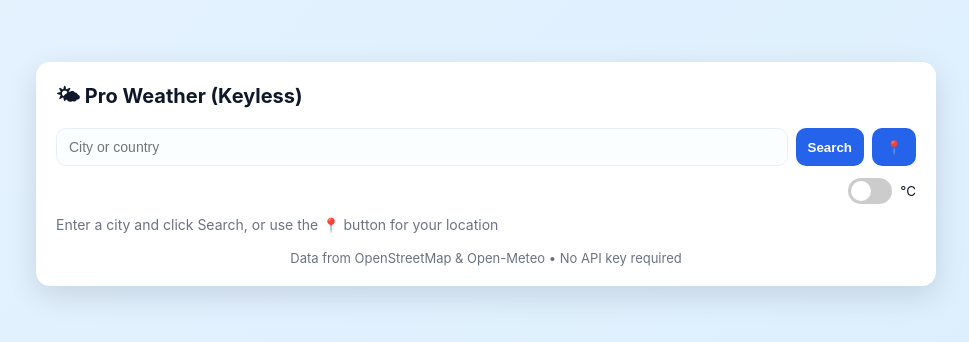
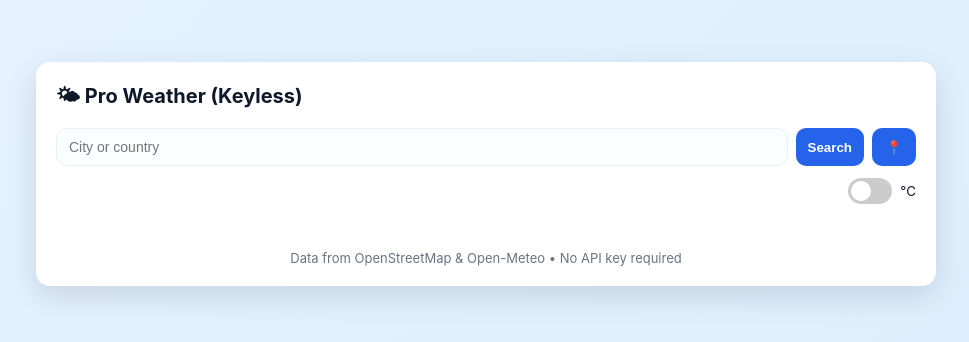
Before and after one commit to alihafizanish-del/weatherapp, a plain HTML site: page index.html in a window 1280 px wide. Shown: the part 226-568 px from the top of the page, without its empty margins (154-1123 px from the left). Drawn offline with Linux system fonts and the light colour scheme.

Commit message:
Updated weather app design and fixed JS logic

```diff
--- a/index.js
+++ b/index.js
@@ -189,66 +189,3 @@ geoBtn.addEventListener('click', () => {
 cityInput.addEventListener('keydown', (e) => {
   if (e.key === 'Enter') searchBtn.click();
 });
-
-// initial placeholder
-setStatus('Enter a city and click Search, or use the 📍 button for your location');
-
-
-// let fetchedData = null;
-
-// document.getElementById("searchBtn").addEventListener("click", async () => {
-//   const query = document.getElementById("cityInput").value.trim();
-//   if (!query) return alert("Please enter city or country!");
-
-//   try {
-//     const locRes = await fetch(`https://nominatim.openstreetmap.org/search?format=json&q=${encodeURIComponent(query)}`);
-//     const locJson = await locRes.json();
-//     if (!locJson.length) throw new Error("Location not found");
-
-//     const { lat, lon, display_name } = locJson[0];
-
-//     const weatherRes = await fetch(
-//       `https://api.open-meteo.com/v1/forecast?latitude=${lat}&longitude=${lon}&current_weather=true&temperature_unit=celsius&windspeed_unit=kmh`
-//     );
-//     const weatherJson = await weatherRes.json();
-//     if (!weatherJson.current_weather) throw new Error("Weather data unavailable");
-
-//     fetchedData = {
-//       display_name, lat, lon, tempC: weatherJson.current_weather.temperature,
-//       tempF: (weatherJson.current_weather.temperature * 9 / 5 + 32).toFixed(2),
-//       iconCode: weatherJson.current_weather.weathercode
-//     };
-
-//     alert("✔️ Data fetched! Now click 'Show Weather'");
-//   } catch (err) {
-//     alert(err.message);
-//     fetchedData = null;
-//   }
-// });
-
-// document.getElementById("showBtn").addEventListener("click", () => {
-//   if (!fetchedData) return alert("Please fetch data first!");
-
-//   document.getElementById("location").innerText = `Location: ${fetchedData.display_name}`;
-
-//   const countryMatch = fetchedData.display_name.match(/,\s*([A-Za-z\s]+)$/);
-//   if (countryMatch) {
-//     const countryName = countryMatch[1].trim();
-//     const codes = { Pakistan: 'pk', USA:'us', Canada:'ca', India:'in', UK:'gb' };
-//     const code = codes[countryName] || countryName.slice(0,2).toLowerCase();
-//     document.getElementById("flag").src = `https://flagcdn.com/w40/${code}.png`;
-//   }
-
-//   const icons = {
-//     0: "☀️", 1: "🌤", 2: "⛅", 3: "☁️", 45: "🌫",
-//     48: "🌫", 51: "🌦", 61: "🌧", 71: "🌨", 80: "🌧", 95: "🌩"
-//   };
-//   document.getElementById("weatherIcon").alt = icons[fetchedData.iconCode] || "🌈";
-//   document.getElementById("weatherIcon").title = icons[fetchedData.iconCode] || "";
-
-//   document.getElementById("tempC").innerText = `Temperature: ${fetchedData.tempC} °C`;
-//   document.getElementById("tempF").innerText = `Temperature: ${fetchedData.tempF} °F`;
-//   document.getElementById("condition").innerText = `Weather Code: ${fetchedData.iconCode}`;
-
-//   document.getElementById("weatherResult").style.display = "block";
-// });
```
Also changed, not shown: index.html (+0 -31 lines), style.css (+2 -45 lines).
